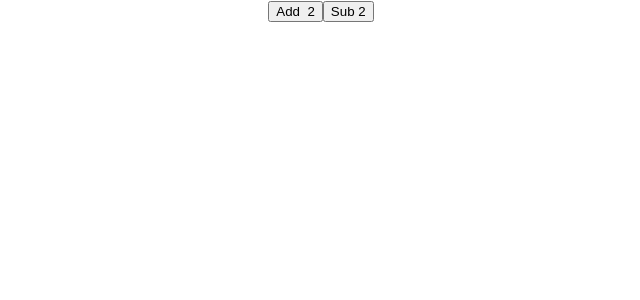
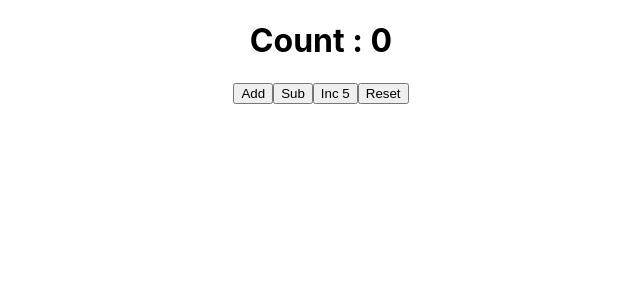
Before and after one commit to sanceth/React-Tutorial, a React (Create React App) app: page / in a window 1280 px wide. Shown: the top 300 px of the page, without its empty margins (319-959 px from the left). Built offline with nearby package versions, Linux system fonts and the light colour scheme.

Commit message:
use prev state of useState hook

```diff
--- a/src/App.js
+++ b/src/App.js
@@ -28,6 +28,7 @@ import CounterRP from './RenderProps/CounterRP';
 import ComponentA from './Context/ComponentA';
 import {UserProvider} from './Context/context'
 import HooksCounter from './Hooks/HooksCounter';
+import PrevStateHook from './Hooks/PrevStateHook';
 
 function App() {
   return (
@@ -68,7 +69,8 @@ function App() {
       {/* <UserProvider value="sanket">
         <ComponentA />
       </UserProvider> */}
-      <HooksCounter/>
+      {/* <HooksCounter/> */}
+      <PrevStateHook/>
     </div>
   );
 }
--- /dev/null
+++ b/src/Hooks/PrevStateHook.js
@@ -0,0 +1,17 @@
+import React , {useState}from 'react'
+
+function PrevStateHook() {
+    const initialCount = 0
+    const [count , IncCount] = useState(initialCount)
+    return (
+        <div>
+            <h1>Count : {count}</h1>
+            <button onClick={() => IncCount(number => number + 1)}>Add</button>
+            <button onClick={() => IncCount(prev => prev - 1)}>Sub</button>
+            <button onClick={() => IncCount(count + 5)}>Inc 5</button>
+            <button onClick={() =>IncCount(initialCount)}>Reset</button>
+        </div>
+    )
+}
+
+export default PrevStateHook
```
